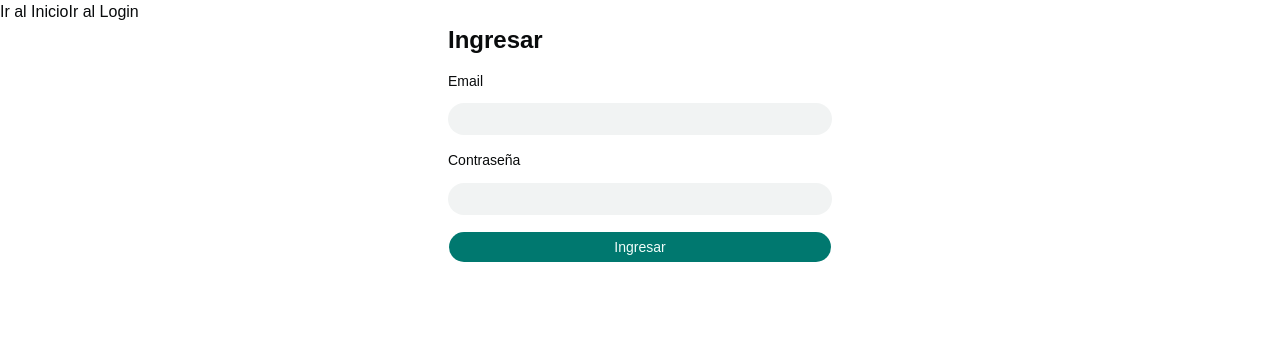
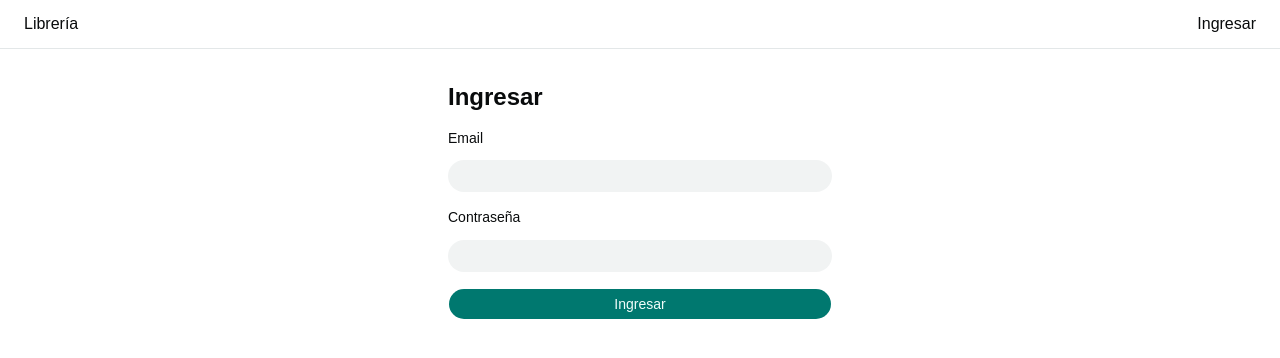
Before and after one commit to PatricioVera42/ecommerce-cds, a React (Vite) app in the folder frontend/: page /login in a window 1280 px wide. Shown: the top 358 px of the page. Built offline with nearby package versions, Linux system fonts and the light colour scheme.

Commit message:
arreglar un poco el layout esteticamente

```diff
--- a/frontend/src/components/Layout.tsx
+++ b/frontend/src/components/Layout.tsx
@@ -3,12 +3,14 @@ import { Outlet, Link } from "react-router";
 export function Layout() {
     return (
         <>
-        <header>
-            <Link to="/">Ir al Inicio</Link>
-            <Link to="/login">Ir al Login</Link>
+        <header className="flex items-center gap-6 border-b px-6 py-3">
+            <Link to="/">Librería</Link>
+            <nav className="ml-auto">
+                <Link to="/login">Ingresar</Link>
+            </nav>
         </header>
 
-        <main>
+        <main className="mx-auto max-w-5xl px-6 py-8">
             <Outlet />
         </main>
         </>
```
